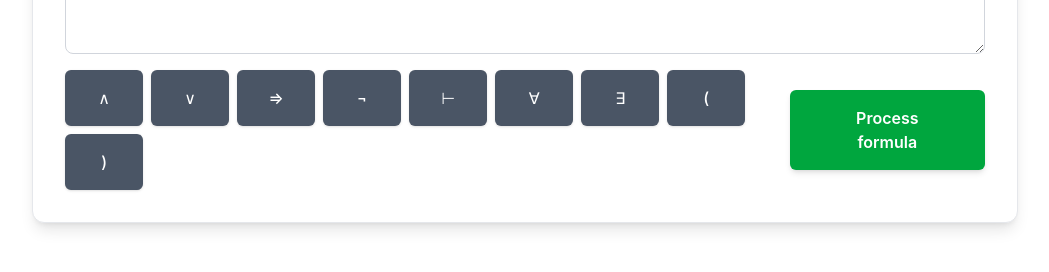
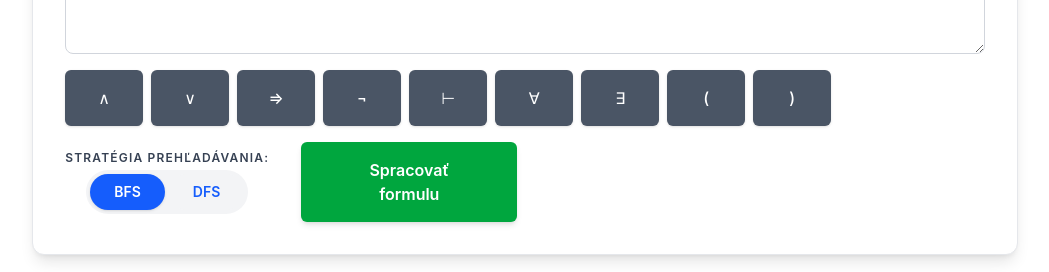
Before and after one commit to KirrTap/diplomovka-app, a React (Vite) app: page / in a window 1280 px wide. Shown: the part 255-527 px from the top of the page, without its empty margins (115-1164 px from the left). Built offline with nearby package versions, Linux system fonts and the light colour scheme.

Commit message:
created BFS/DFS switcher, updated languages,tokenizer and InputForm, changed components structure

```diff
--- a/src/App.tsx
+++ b/src/App.tsx
@@ -1,8 +1,8 @@
 import './index.css'
-import { LanguageDropdown } from './components/LanguageDropdown.tsx'
-import { Logo } from './components/Logo'
+import { LanguageDropdown } from './components/TopBar/LanguageDropdown.tsx'
+import { Logo } from './components/TopBar/Logo.tsx'
 import { useLanguage } from './translations/LanguageContext'
-import { InputForm} from './components/InputForm'
+import { InputForm} from './components/InputBox/InputForm.tsx'
 
 function Content() {
 const { t } = useLanguage()
--- a/src/components/InputForm.tsx
+++ b/src/components/InputBox/InputForm.tsx
@@ -1,10 +1,13 @@
 import { useRef, useState } from 'react'
-import { useLanguage } from '../translations/LanguageContext'
+import { useLanguage } from '../../translations/LanguageContext'
 import { ProcessButton } from './ProcessButton'
 import { SymbolButton } from './SymbolButton'
-import { replaceShortcutsRealtime } from '../utils/logicInputShortcuts'
-import { logicTokenize, decideLogicType } from '../utils/tokenizer'
+import { SearchStrategySwitcher } from './SearchStrategySwitcher'
+import { replaceShortcutsRealtime } from '../../utils/logicInputShortcuts'
+import { logicTokenize, decideLogicType } from '../../utils/tokenizer'
 import { ErrorMessage } from './ErrorMessage'
+
+export type SearchStrategy = 'bfs' | 'dfs'
 
 export const InputForm = () => {
 
@@ -12,6 +15,7 @@ export const InputForm = () => {
     const [inputValue, setInputValue] = useState('')
     const textareaRef = useRef<HTMLTextAreaElement>(null)
     const [error, setError] = useState<{ key: string; params: Record<string, string> } | null>(null);
+    const [strategy, setStrategy] = useState<SearchStrategy>('bfs')
 
 
     const handleInsertSymbol = (symbol: string) => {
@@ -36,14 +40,13 @@ export const InputForm = () => {
     const handleProcess = () => {
         const tokens = logicTokenize(inputValue)
         const unknownToken = tokens.find(
-            (t): t is { type: 'unknown'; value: string; position: number } => t.type === 'unknown'
+            (t): t is { type: 'unknown'; value: string } => t.type === 'unknown'
         );
         if (unknownToken) {
             setError({
                 key: 'errors.error_unknown_character',
                 params: {
-                    value: unknownToken.value,
-                    position: String(unknownToken.position)
+                    value: unknownToken.value
                 }
             });
         } else {
@@ -51,6 +54,7 @@ export const InputForm = () => {
         }
         console.log('Tokens', logicTokenize(inputValue))
         console.log('Type', decideLogicType(logicTokenize(inputValue)))
+        console.log('Strategy', strategy)
     }
 
     return (
@@ -71,11 +75,10 @@ export const InputForm = () => {
                         message={
                         t(error.key)
                             .replace('{value}', error.params.value)
-                            .replace('{position}', error.params.position)
                         }
                     />
                 )}
-                <div className="flex items-center justify-between mb-4">
+                <div className="flex flex-wrap gap-4 items-end justify-between mb-4">
                     <div className="flex gap-2 flex-wrap">
                         <SymbolButton symbol="∧" onClick={handleInsertSymbol} />
                         <SymbolButton symbol="∨" onClick={handleInsertSymbol} />
@@ -87,7 +90,8 @@ export const InputForm = () => {
                         <SymbolButton symbol="(" onClick={handleInsertSymbol} />
                         <SymbolButton symbol=")" onClick={handleInsertSymbol} />
                     </div>
-                    <div>
+                    <div className="flex items-center gap-8 flex-wrap">
+                        <SearchStrategySwitcher strategy={strategy} setStrategy={setStrategy} />
                         <ProcessButton onClick={handleProcess} />
                     </div>
                 </div>
--- /dev/null
+++ b/src/components/InputBox/ProcessButton.tsx
@@ -0,0 +1,18 @@
+import { useLanguage } from '../../translations/LanguageContext'
+
+interface ProcessButtonProps {
+  onClick?: () => void
+}
+
+export const ProcessButton = ({ onClick }: ProcessButtonProps) => {
+  const { t } = useLanguage()
+
+  return (
+    <button
+      className="w-54 bg-green-600 hover:bg-green-700 text-white font-semibold px-10 py-4 rounded-md transition-colors duration-200 shadow-md hover:shadow-lg"
+      onClick={onClick}
+    >
+      {t('process_formula')}
+    </button>
+  )
+}
--- /dev/null
+++ b/src/components/InputBox/SearchStrategySwitcher.tsx
@@ -0,0 +1,41 @@
+import React from 'react';
+import { useLanguage } from '../../translations/LanguageContext';
+import type { SearchStrategy } from './InputForm';
+
+interface SearchStrategySwitcherProps {
+  strategy: SearchStrategy;
+  setStrategy: (strategy: SearchStrategy) => void;
+}
+
+export const SearchStrategySwitcher: React.FC<SearchStrategySwitcherProps> = ({ strategy, setStrategy }) => {
+  const { t } = useLanguage();
+  return (
+    <div className="flex flex-col items-center gap-1">
+      <span className="text-xs font-semibold text-gray-700 uppercase tracking-widest whitespace-nowrap">
+        {t('search_strategy')}
+      </span>
+      <div className="flex bg-gray-100 rounded-full p-1 gap-1">
+        <button
+          onClick={() => setStrategy('bfs')}
+          className={`px-6 py-2 text-sm font-semibold rounded-full transition-all duration-200 ${
+            strategy === 'bfs'
+              ? 'bg-blue-600 text-white shadow-sm'
+              : 'bg-gray-100 text-blue-600'
+          }`}
+        >
+          BFS
+        </button>
+        <button
+          onClick={() => setStrategy('dfs')}
+          className={`px-6 py-2 text-sm font-semibold rounded-full transition-all duration-200 ${
+            strategy === 'dfs'
+              ? 'bg-blue-600 text-white shadow-sm'
+              : 'bg-gray-100 text-blue-600'
+          }`}
+        >
+          DFS
+        </button>
+      </div>
+    </div>
+  );
+};
--- a/src/components/ProcessButton.tsx
+++ /dev/null
@@ -1,18 +0,0 @@
-import { useLanguage } from '../translations/LanguageContext'
-
-interface ProcessButtonProps {
-  onClick?: () => void
-}
-
-export const ProcessButton = ({ onClick }: ProcessButtonProps) => {
-  const { t } = useLanguage()
-
-  return (
-    <button
-      className="bg-green-600 hover:bg-green-700 text-white font-semibold px-10 py-4 rounded-md transition-colors duration-200 shadow-md hover:shadow-lg"
-      onClick={onClick}
-    >
-      {t('Process formula')}
-    </button>
-  )
-}
--- a/src/components/LanguageDropdown.tsx
+++ b/src/components/TopBar/LanguageDropdown.tsx
@@ -1,7 +1,7 @@
 import { useState } from 'react'
-import { useLanguage } from '../translations/LanguageContext'
-import { languages } from '../translations/translations'
-import type { LanguageKey } from '../translations/translations'
+import { useLanguage } from '../../translations/LanguageContext'
+import { languages } from '../../translations/translations'
+import type { LanguageKey } from '../../translations/translations'
 import ReactCountryFlag from 'react-country-flag'
 
 export const LanguageDropdown = () => {
--- a/src/translations/en.json
+++ b/src/translations/en.json
@@ -1,7 +1,9 @@
 {
   "title": "ProverSLD",
   "enter_formula": "Enter formula:",
+  "search_strategy": "Search strategy:",
+  "process_formula": "Process formula",
   "errors": {
-    "error_unknown_character": "Unknown character '{value}' at position {position}"
+    "error_unknown_character": "Unknown character '{value}'"
   }
 }
--- a/src/translations/sk.json
+++ b/src/translations/sk.json
@@ -1,7 +1,9 @@
 {
   "title": "ProverSLD",
   "enter_formula": "Zadajte formulu:",
+  "search_strategy": "Stratégia prehľadávania:",
+  "process_formula": "Spracovať formulu",
   "errors": {
-    "error_unknown_character": "Neznámy znak '{value}' na pozícii {position}"
+    "error_unknown_character": "Neznámy znak '{value}'"
   }
 }
--- a/src/utils/tokenizer.ts
+++ b/src/utils/tokenizer.ts
@@ -13,7 +13,7 @@ export type LogicToken =
   | { type: 'comma' }
   | { type: 'minus' }
   | { type: 'identifier'; value: string }
-  | { type: 'unknown'; value: string; position: number }
+  | { type: 'unknown'; value: string }
   | { type: 'query' }
   | { type: 'rule' }
   | { type: 'fact' }
@@ -67,7 +67,7 @@ export function logicTokenize(rawInput: string): LogicToken[] {
       continue;
     }
     // unknown
-    tokens.push({ type: 'unknown', value: c, position: i });
+    tokens.push({ type: 'unknown', value: c });
     i++;
   }
   tokens.push({ type: 'eof' });
```
Also changed, not shown: src/components/InputBox/ErrorMessage.tsx (renamed from src/components/ErrorMessage.tsx), src/components/InputBox/SymbolButton.tsx (renamed from src/components/SymbolButton.tsx), src/components/TopBar/Logo.tsx (renamed from src/components/Logo.tsx), 1 other file (tests, documents, lock files or other folders).
